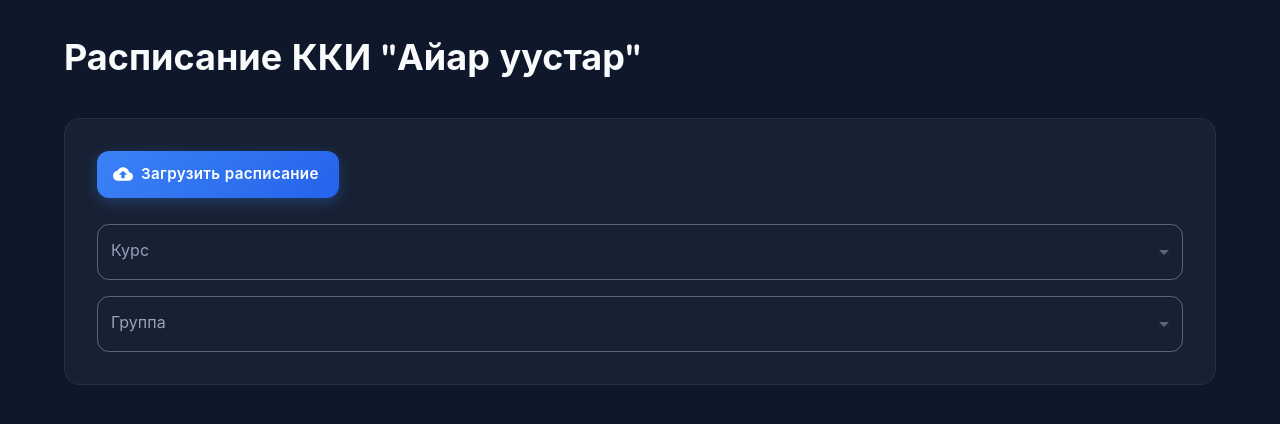
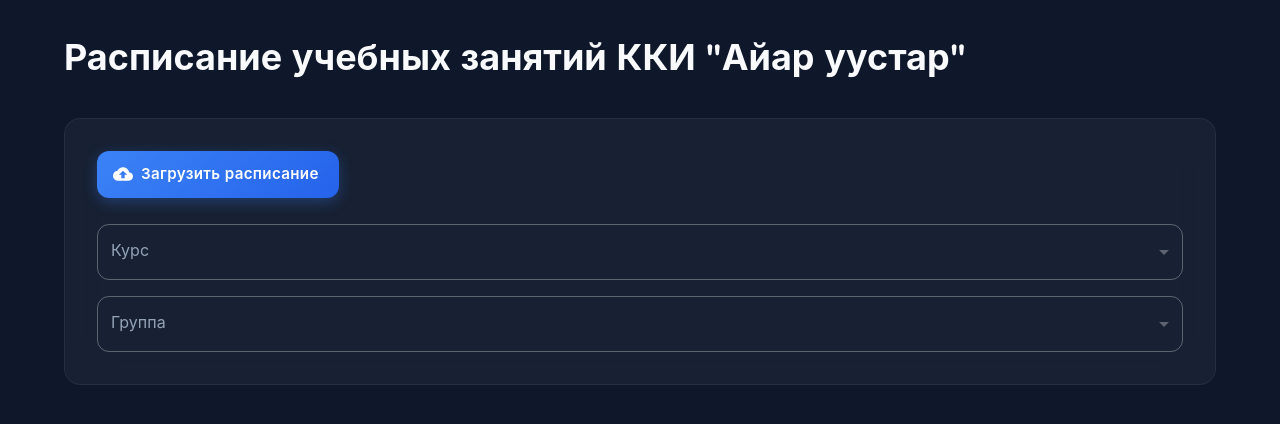
Before and after one commit to QWtom/kki-schedule-project, a Next.js app: page / in a window 1280 px wide. Shown: the top 424 px of the page. Built offline with nearby package versions, Linux system fonts and the light colour scheme.

Commit message:
Update page.tsx

```diff
--- a/src/app/page.tsx
+++ b/src/app/page.tsx
@@ -47,18 +47,6 @@ export default function Home() {
         saveWeekSchedule,
         setActiveWeek
     } = useScheduleCache();
-
-    // useEffect(() => {
-    //     console.log('Schedule Import State:', {
-    //         isLoading,
-    //         error,
-    //         hasParsedData: !!parsedData
-    //     });
-    //     console.log('Schedule Cache State:', {
-    //         weeksCount: weeks.length,
-    //         hasActiveWeek: !!activeWeek
-    //     });
-    // }, [isLoading, error, parsedData, weeks, activeWeek]);
 
     const currentParsedData = activeWeek?.schedule || parsedData;
 
@@ -123,7 +111,7 @@ export default function Home() {
 
     return (
         <Container maxWidth="lg">
-            <Typography fontSize={36} fontWeight={700} mt={4}>Расписание ККИ "Айар уустар"</Typography>
+            <Typography fontSize={36} fontWeight={700} mt={4}>Расписание учебных занятий ККИ "Айар уустар"</Typography>
             <Box sx={{ py: 4, minHeight: '100vh' }}>
                 <Stack spacing={4}>
                     <Paper
```
